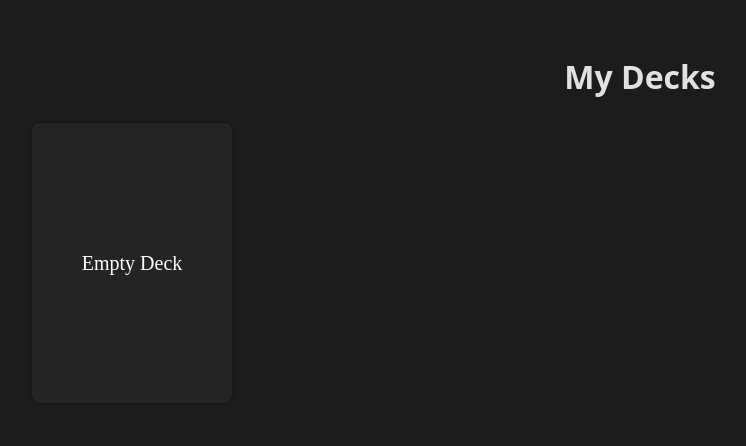
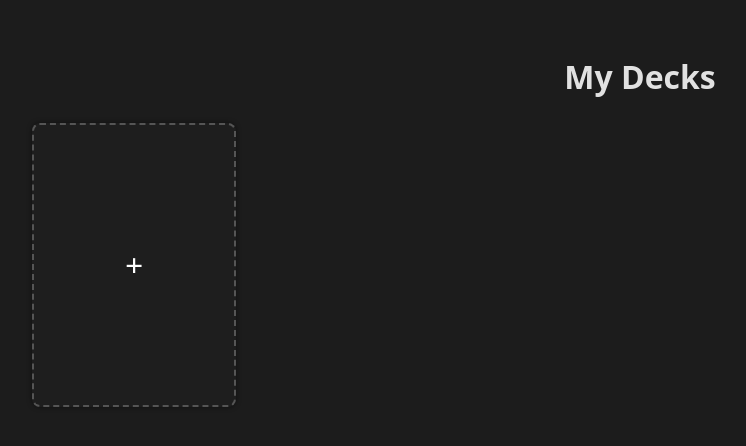
Before and after one commit to LeonardoDavidMatteoMagnani/astralia-card-game, a React (Vite) app in the folder client/: page /my-decks in a window 1280 px wide. Shown: the top 446 px of the page, without its empty margins (0-746 px from the left). Built offline with nearby package versions, Linux system fonts and the light colour scheme.

Commit message:
style: Changed the default card to be + one at start in MyDecksPage

```diff
--- a/client/src/pages/MyDecksPage.tsx
+++ b/client/src/pages/MyDecksPage.tsx
@@ -11,13 +11,13 @@ export default function MyDecksPage() {
     setDecks([...decks, newDeckName]);
   };
 
-  // If no decks, show one “empty” slot
+  // If no decks, show one “add” slot
   if (decks.length === 0) {
     return (
       <div className={styles.pageRoot}>
         <h1>My Decks</h1>
         <div className={styles.deckSlots}>
-          <DeckCard title="Empty Deck" onClick={addDeck} />
+          <DeckCard isAddButton onClick={addDeck} />
         </div>
       </div>
     );
@@ -30,7 +30,6 @@ export default function MyDecksPage() {
         {decks.map((deck) => (
           <DeckCard key={deck} title={deck} />
         ))}
-        {/* Always include the "+" add slot */}
         <DeckCard isAddButton onClick={addDeck} />
       </div>
     </div>
```
